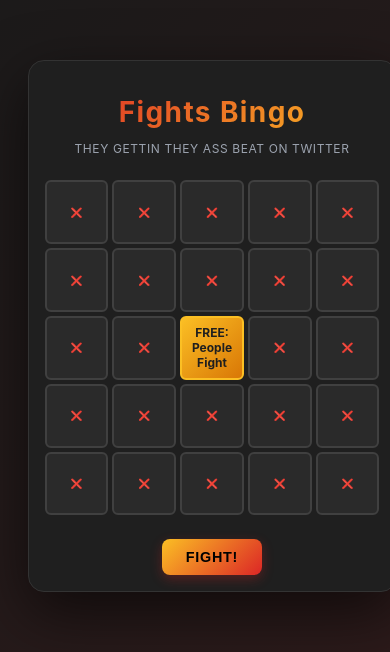
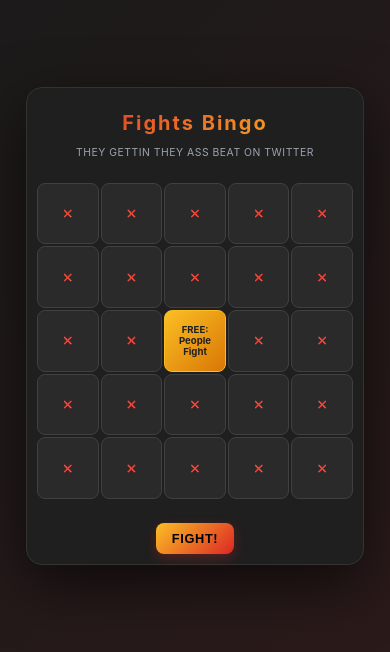
Before and after one commit to briannalytical/fights-bingo, a Vue app: page / in a window 390 px wide. Shown: the part 116-768 px from the top of the page. Built offline with nearby package versions, Linux system fonts and the light colour scheme.

Commit message:
added border box

```diff
--- a/src/components/BingoCard.vue
+++ b/src/components/BingoCard.vue
@@ -275,40 +275,48 @@ export default {
 }
 
 @media (max-width: 640px) {
+  * {
+    box-sizing: border-box;
+  }
+
   .page-container {
-    padding: 0 12px;
+    padding: 0 6px;
+    box-sizing: border-box;
   }
 
   .bingo-card {
-    padding: 16px;
+    padding: 10px;
+    box-sizing: border-box;
   }
 
   .bingo-title {
-    font-size: 1.75rem;
-    letter-spacing: 0.05em;
+    font-size: 1.25rem;
   }
 
   .bingo-subtitle {
-    font-size: 0.75rem;
+    font-size: 0.65rem;
   }
 
   .bingo-grid {
-    gap: 4px;
+    gap: 2px;
+    box-sizing: border-box;
   }
 
   .bingo-cell {
-    font-size: 0.6rem;
-    padding: 4px;
-    border-radius: 6px;
+    font-size: 0.45rem;
+    padding: 2px;
+    border-width: 1px;
+    box-sizing: border-box;
   }
 
   .bingo-cell.free-space {
-    font-size: 0.75rem;
+    font-size: 0.6rem;
   }
 
   .generate-btn {
-    padding: 10px 24px;
-    font-size: 0.9rem;
+    padding: 8px 16px;
+    font-size: 0.8rem;
+    box-sizing: border-box;
   }
 }
 </style>
```
